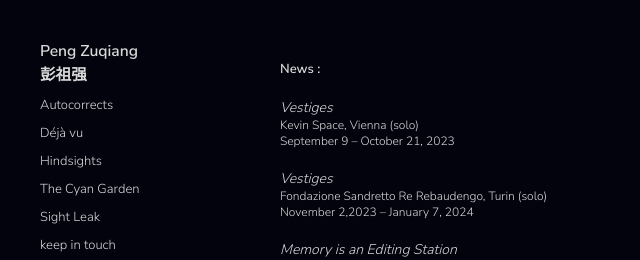
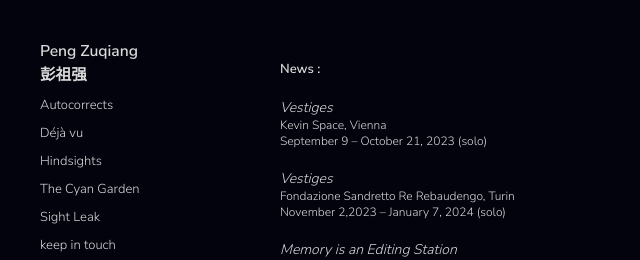
Before and after one commit to JAWeiss89/zuqiangPortfolioReact, a React (Create React App) app: page / in a window 1280 px wide. Shown: the top 260 px of the page, without its empty margins (0-640 px from the left). Built offline with nearby package versions, Linux system fonts and the light colour scheme.

Commit message:
Update Home.js

```diff
--- a/src/Home.js
+++ b/src/Home.js
@@ -30,13 +30,13 @@ const Home = ({hideNav}) => {
             <p></p> */}
 
             <p style={{margin:'0px', fontSize:'14px'}}><a href="https://www.kevinspace.org/program/peng-zuqiang-vestiges" target="_blank" rel="noreferrer"><em>Vestiges</em></a></p>
-            <p style={{margin:'0px', fontSize:'12px'}}>Kevin Space, Vienna (solo)</p>
-            <p style={{margin:'0px', fontSize:'12px'}}>September 9 – October 21, 2023</p>
+            <p style={{margin:'0px', fontSize:'12px'}}>Kevin Space, Vienna </p>
+            <p style={{margin:'0px', fontSize:'12px'}}>September 9 – October 21, 2023 (solo)</p>
             <p></p>
 
             <p style={{margin:'0px', fontSize:'14px'}}><a href="https://fsrr.org/en/mostre/peng-zuqiang-vestiges/" target="_blank" rel="noreferrer"><em>Vestiges</em></a></p>
-            <p style={{margin:'0px', fontSize:'12px'}}>Fondazione Sandretto Re Rebaudengo, Turin (solo)</p>
-            <p style={{margin:'0px', fontSize:'12px'}}>November 2,2023  – January 7, 2024</p>
+            <p style={{margin:'0px', fontSize:'12px'}}>Fondazione Sandretto Re Rebaudengo, Turin </p>
+            <p style={{margin:'0px', fontSize:'12px'}}>November 2,2023  – January 7, 2024 (solo)</p>
             <p></p>
 
             <p style={{margin:'0px', fontSize:'14px'}}><a href="https://site.videobrasil.org.br/en/bienal/22" target="_blank" rel="noreferrer"><em>Memory is an Editing Station</em></a></p>
```
